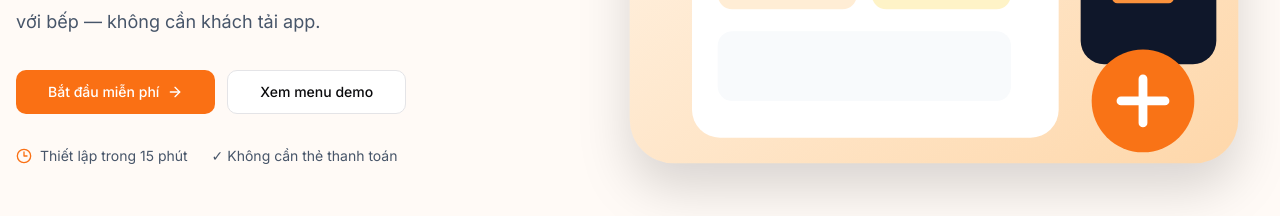
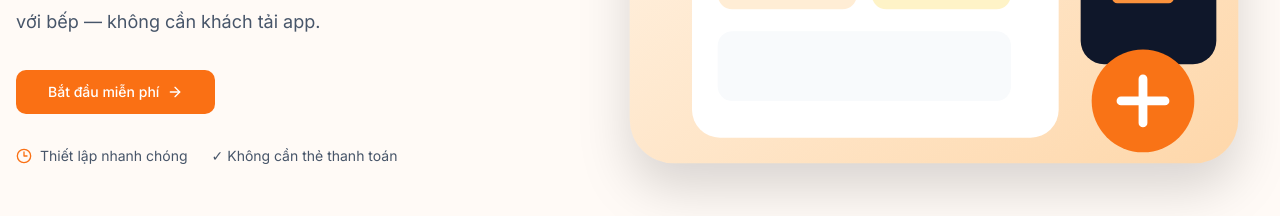
Before and after one commit to BanBannBannn/SmartMenuVibe, a Next.js app: page / in a window 1280 px wide. Shown: the part 470-686 px from the top of the page. Built offline with nearby package versions, Linux system fonts and the light colour scheme.

Commit message:
feat: comment out demo menu link and update setup duration text

```diff
--- a/app/page.tsx
+++ b/app/page.tsx
@@ -76,16 +76,16 @@ export default function HomePage() {
 								Bắt đầu miễn phí <ArrowRight className="h-4 w-4" />
 							</Button>
 						</Link>
-						<Link href="/demo/ban-1">
+						{/* <Link href="/demo/ban-1">
 							<Button size="lg" variant="outline" className="bg-white">
 								Xem menu demo
 							</Button>
-						</Link>
+						</Link> */}
 					</div>
 					<div className="mt-8 flex flex-wrap gap-6 text-sm text-slate-600">
 						<span className="flex items-center gap-2">
 							<Clock3 className="h-4 w-4 text-primary" />
-							Thiết lập trong 15 phút
+							Thiết lập nhanh chóng
 						</span>
 						<span>✓ Không cần thẻ thanh toán</span>
 					</div>
```
